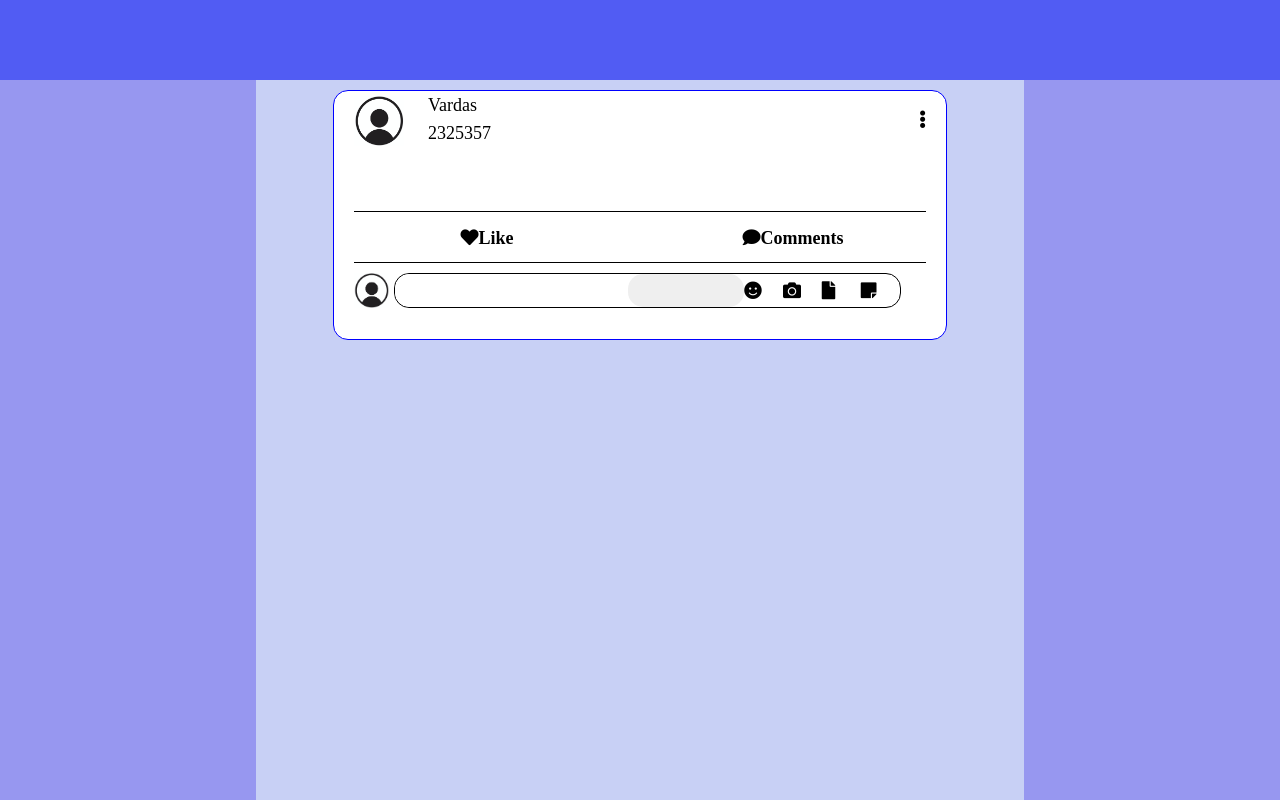
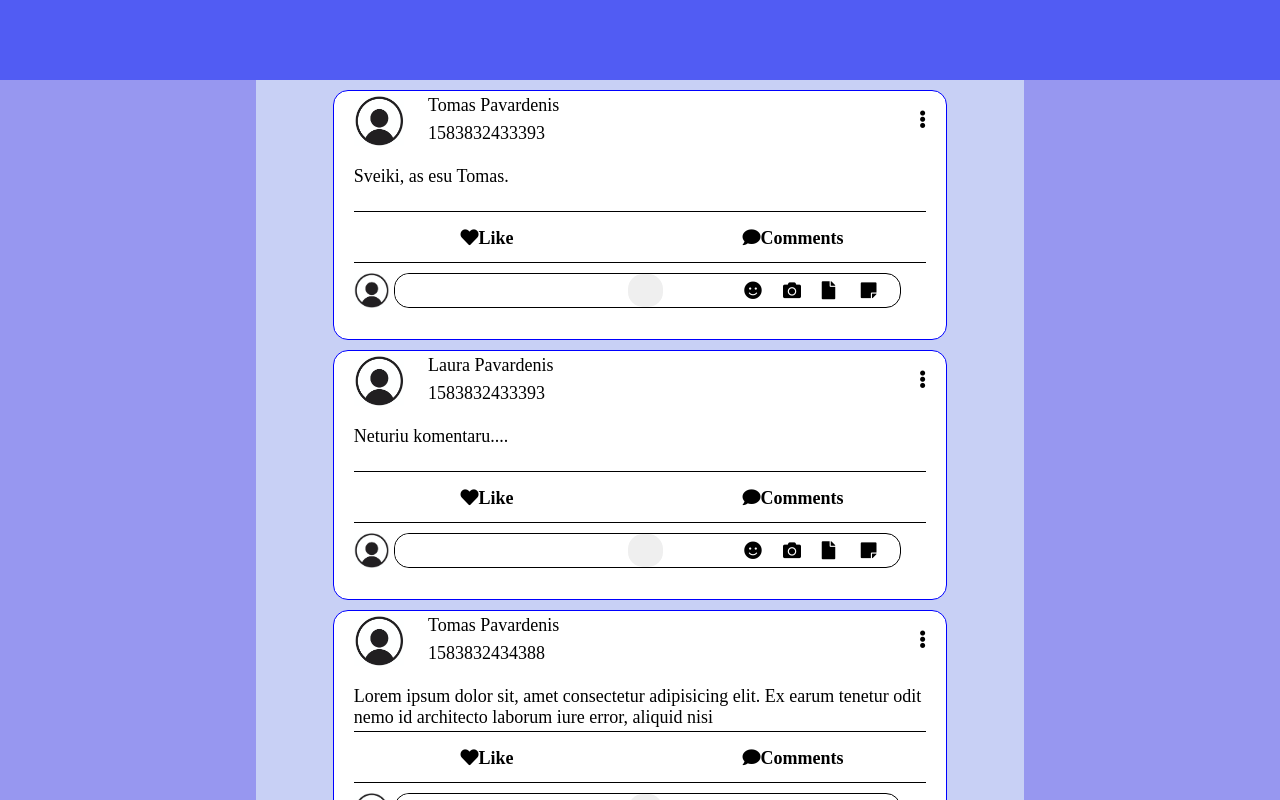
Before and after one commit to Lauraliug/JS, a plain HTML site: page index.html in a window 1280 px wide. Drawn offline with Linux system fonts and the light colour scheme.

Commit message:
pertvarkymas

```diff
--- a/index.html
+++ b/index.html
@@ -18,69 +18,8 @@
       </header>
       <main class="main">
         <div class="left"></div>
-        <div class="middle">
-          <div class="card">
-            <div class="card__top">
-              <img
-                src="./img/avatar/user.png"
-                alt="avataras"
-                width="50px"
-                height="50px"
-              />
-              <div class="block">
-                <div class="name">Vardas</div>
-                <div class="time">2325357</div>
-              </div>
-              <div class="info">
-                <i class="fas fa-ellipsis-v"></i>
-              </div>
-            </div>
-            <div class="card__middle">
-              <textarea name="text"></textarea>
-              <hr />
-              <div class="block">
-                <div class="like">
-                  <i class="fas fa-heart">Like</i>
-                </div>
-                <div class="comments">
-                  <i class="fas fa-comment">Comments</i>
-                </div>
-              </div>
-              <hr />
-            </div>
-            <div class="card__footer">
-              <img
-                src="./img/avatar/user.png"
-                alt="avataras"
-                width="35px"
-                height="35px"
-              />
-              <form
-                class="form"
-                action=""
-                method="GET"
-                enctype="multipart/form-data"
-              >
-                <input class="input" type="text" />
-                <button class="button" type="submit"></button>
-                <div class="icon__block">
-                  <div class="smile">
-                    <i class="fas fa-smile"></i>
-                  </div>
-                  <div class="photo">
-                    <i class="fas fa-camera"></i>
-                  </div>
-                  <div class="gif">
-                    <i class="fas fa-file"></i>
-                  </div>
-                  <div class="sticker">
-                    <i class="fas fa-sticky-note"></i>
-                  </div>
-                </div>
-              </form>
-            </div>
-          </div>
-        </div>
+        <div class="middle"></div>
+
         <div class="right"></div>
       </main>
     </div>
--- a/main.js
+++ b/main.js
@@ -1,6 +1,6 @@
 "use strict";
 
-/*function getData(data) {
+function getData(data) {
   let HTML = "";
   let middleBody = document.querySelector(".middle");
 
@@ -8,15 +8,90 @@
     for (let i = 0; i < data.length; i++) {
       HTML += getList(data[i]);
     }
-    return (middleBody.innerHTML = HTML);
+    return middleBody.innerHTML = HTML;
   }
 }
+
+//Main function
+
 function getList(list) {
-
-  let HTML = '';
+  let HTML = `<div class="card">${returnTop(list.autorius,list.laikas)}
+  ${returnMiddle(list.pranesimas)} ${returnFooter(list)}</div>`;
   return HTML;
 }
 
-getData(feed);*/
+// other functions
 
-//--------------------------------------
+function returnTop(autorius, laikas) {
+  let HTML = `<div class="card__top">
+  <img
+    src="./img/avatar/user.png"
+    alt="avataras"
+    width="50px"
+    height="50px"
+  />
+  <div class="block">
+    <div class="name">${autorius.vardas} ${autorius.pavarde}</div>
+    <div class="time">${laikas}</div>
+  </div>
+  <div class="info">
+    <i class="fas fa-ellipsis-v"></i>
+  </div>
+</div>`;
+return HTML;
+}
+
+function returnMiddle(pranesimas) {
+  let HTML = `<div class="card__middle">
+  <textarea name="text">${pranesimas.tekstas}</textarea>
+  <hr />
+  <div class="block">
+    <div class="like">
+      <i class="fas fa-heart">Like</i>
+    </div>
+    <div class="comments">
+      <i class="fas fa-comment">Comments</i>
+    </div>
+  </div>
+  <hr />
+</div>`;
+return HTML;
+}
+
+function returnFooter() {
+  let HTML = `<div class="card__footer">
+  <img
+    src="./img/avatar/user.png"
+    alt="avataras"
+    width="35px"
+    height="35px"
+  />
+  <form
+    class="form"
+    action=""
+    method="GET"
+    enctype="multipart/form-data"
+  >
+    <input class="input" type="text" />
+    <button class="button" type="submit"></button>
+    <div class="icon__block">
+      <div class="smile">
+        <i class="fas fa-smile"></i>
+      </div>
+      <div class="photo">
+        <i class="fas fa-camera"></i>
+      </div>
+      <div class="gif">
+        <i class="fas fa-file"></i>
+      </div>
+      <div class="sticker">
+        <i class="fas fa-sticky-note"></i>
+      </div>
+    </div>
+  </form>
+</div>`;
+return HTML;
+}
+
+
+getData(feed);
--- a/sass/_main.scss
+++ b/sass/_main.scss
@@ -127,7 +127,7 @@
               border-radius: 15px;
             }
             .button {
-              width: 100%;
+              width: 30%;
               border-radius: 15px;
             }
           }
```
Also changed, not shown: css/app.css.
